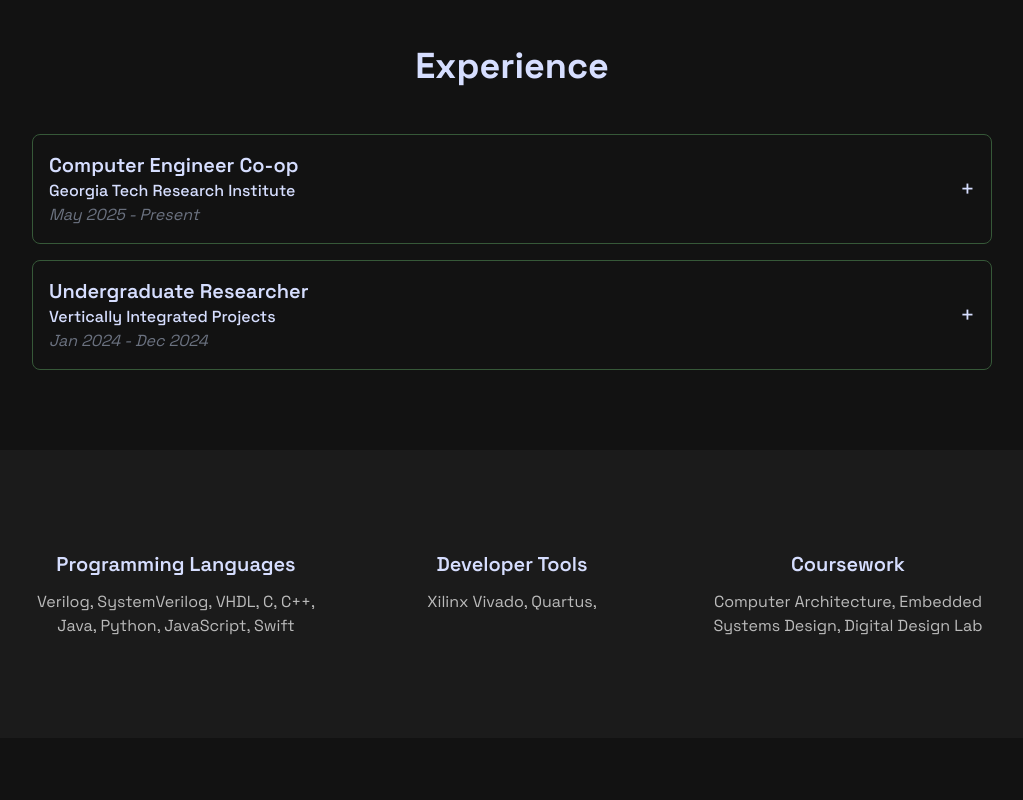
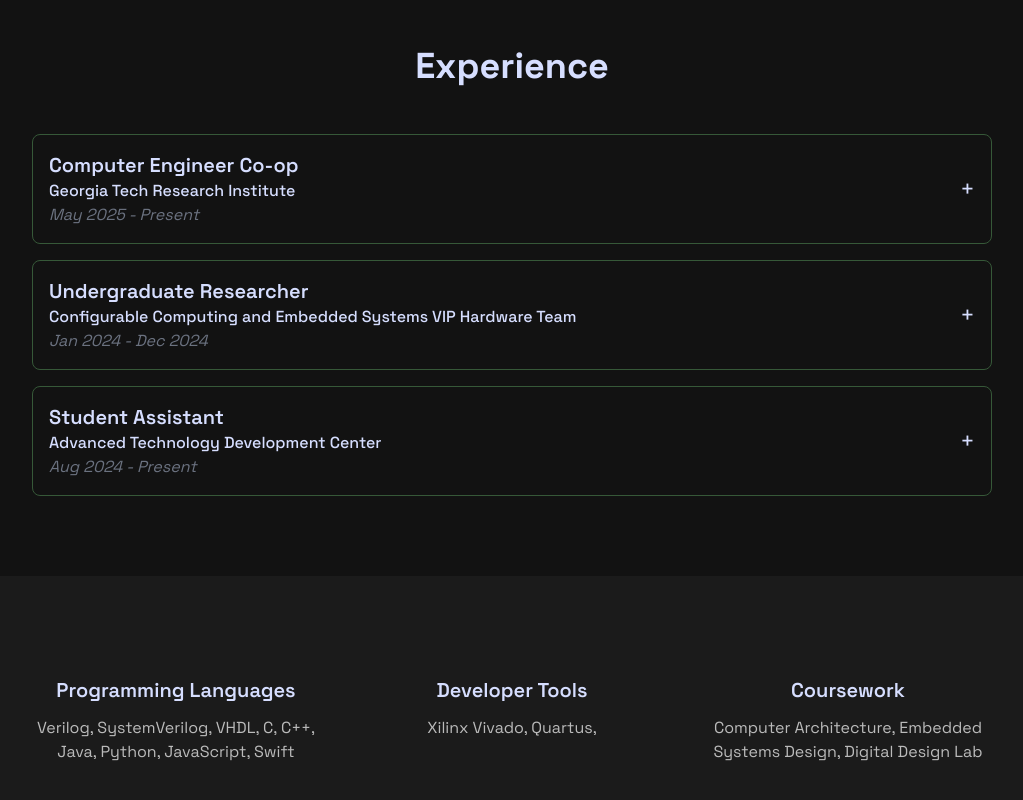
Before and after one commit to katc1213/portfolio-web, a Next.js app: page /en in a window 1280 px wide. Shown: the part 1462-2262 px from the top of the page, without its empty margins (128-1151 px from the left). Before the commit the page ends 2200 px from the top, so only its background shows below. Built offline with nearby package versions, Linux system fonts and the light colour scheme.

Commit message:
Update page.tsx

```diff
--- a/src/app/[locale]/page.tsx
+++ b/src/app/[locale]/page.tsx
@@ -16,8 +16,15 @@ export default function DashboardPage() {
     },
     {
       title: 'Undergraduate Researcher',
-      company: 'Vertically Integrated Projects',
+      company: 'Configurable Computing and Embedded Systems VIP Hardware Team',
       dates: 'Jan 2024 - Dec 2024',
+      description:
+        'Implemented UI components and improved accessibility of the company website using React and Tailwind CSS.',
+    },
+    {
+      title: 'Student Assistant',
+      company: 'Advanced Technology Development Center',
+      dates: 'Aug 2024 - Present',
       description:
         'Implemented UI components and improved accessibility of the company website using React and Tailwind CSS.',
     },
```
